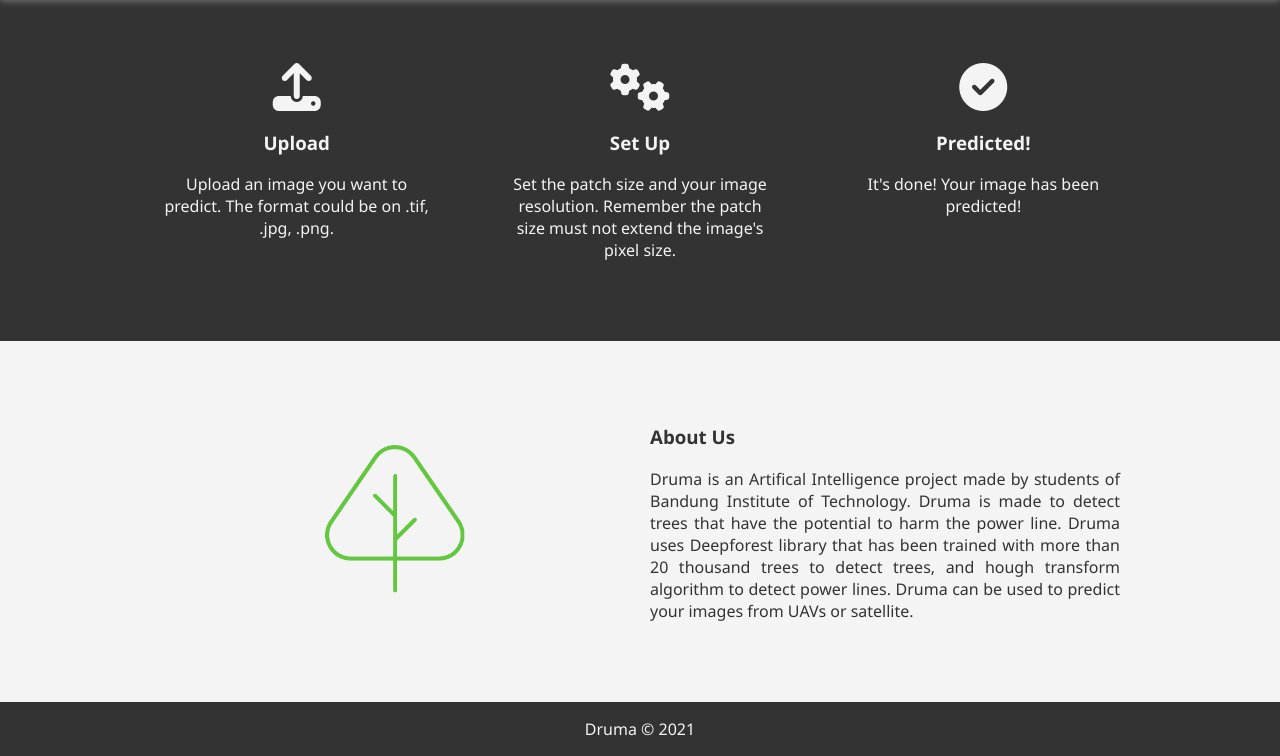
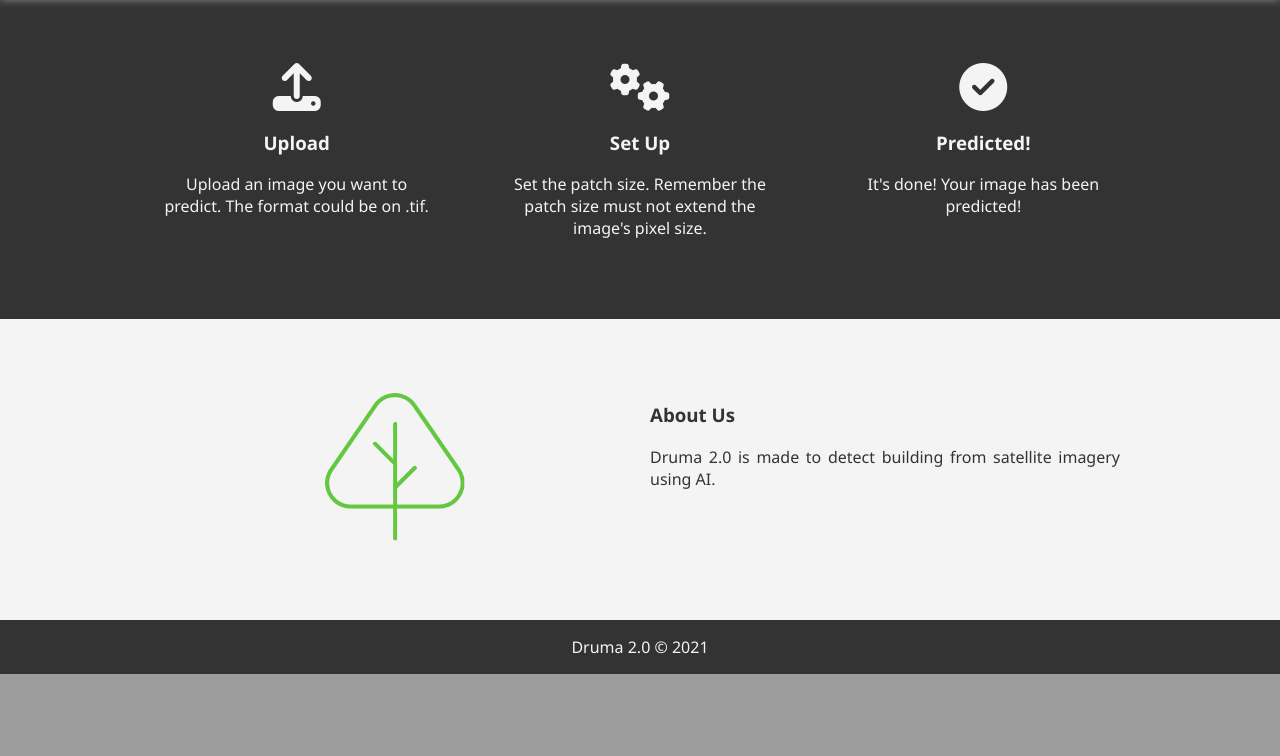
Before and after one commit to gelarpambudi/building-detection-web, a Flask app: page / in a window 1280 px wide. Shown: the part 855-1611 px from the top of the page. After the commit the page ends 1529 px from the top, so only its background shows below. Run offline with Flask 2, Linux system fonts and the light colour scheme; some libraries are stand-ins or nearby versions.

Commit message:
fix wording

```diff
--- a/templates/home.html
+++ b/templates/home.html
@@ -13,7 +13,7 @@
     <header class="showcase">
         <div class="content">
           <div class="title">
-            D R U M A
+            D R U M A 2.0
           </div>
           <div class="text">
             Predict your image from UAV and satelite here.
@@ -35,12 +35,12 @@
       <div>
         <i class="fas fa-upload fa-3x"></i>
         <h3>Upload</h3>
-        <p>Upload an image you want to predict. The format could be on .tif, .jpg, .png. </p>
+        <p>Upload an image you want to predict. The format could be on .tif. </p>
       </div>
       <div>
         <i class="fas fa-cogs fa-3x"></i>
         <h3>Set Up</h3>
-        <p>Set the patch size and your image resolution. Remember the patch size must not extend the image's pixel size.</p>
+        <p>Set the patch size. Remember the patch size must not extend the image's pixel size.</p>
       </div>
       <div>
         <i class="fas fa-check-circle fa-3x"></i>
@@ -59,14 +59,14 @@
         </div>
         <div class>
           <h3>About Us</h3>
-          <p align="justify">Druma is an Artifical Intelligence project made by students of Bandung Institute of Technology. Druma is made to detect trees that have the potential to harm the power line. Druma uses Deepforest library that has been trained with more than 20 thousand trees to detect trees, and hough transform algorithm to detect power lines. Druma can be used to predict your images from UAVs or satellite.</p>
+          <p align="justify">Druma 2.0 is made to detect building from satellite imagery using AI.</p>
         </div>
       </div>
     </div>
   </section>
 
   <footer class="center bg-dark">
-    <p>Druma &copy; 2021</p>
+    <p>Druma 2.0 &copy; 2021</p>
   </footer>
 </body>
 </html>
```
